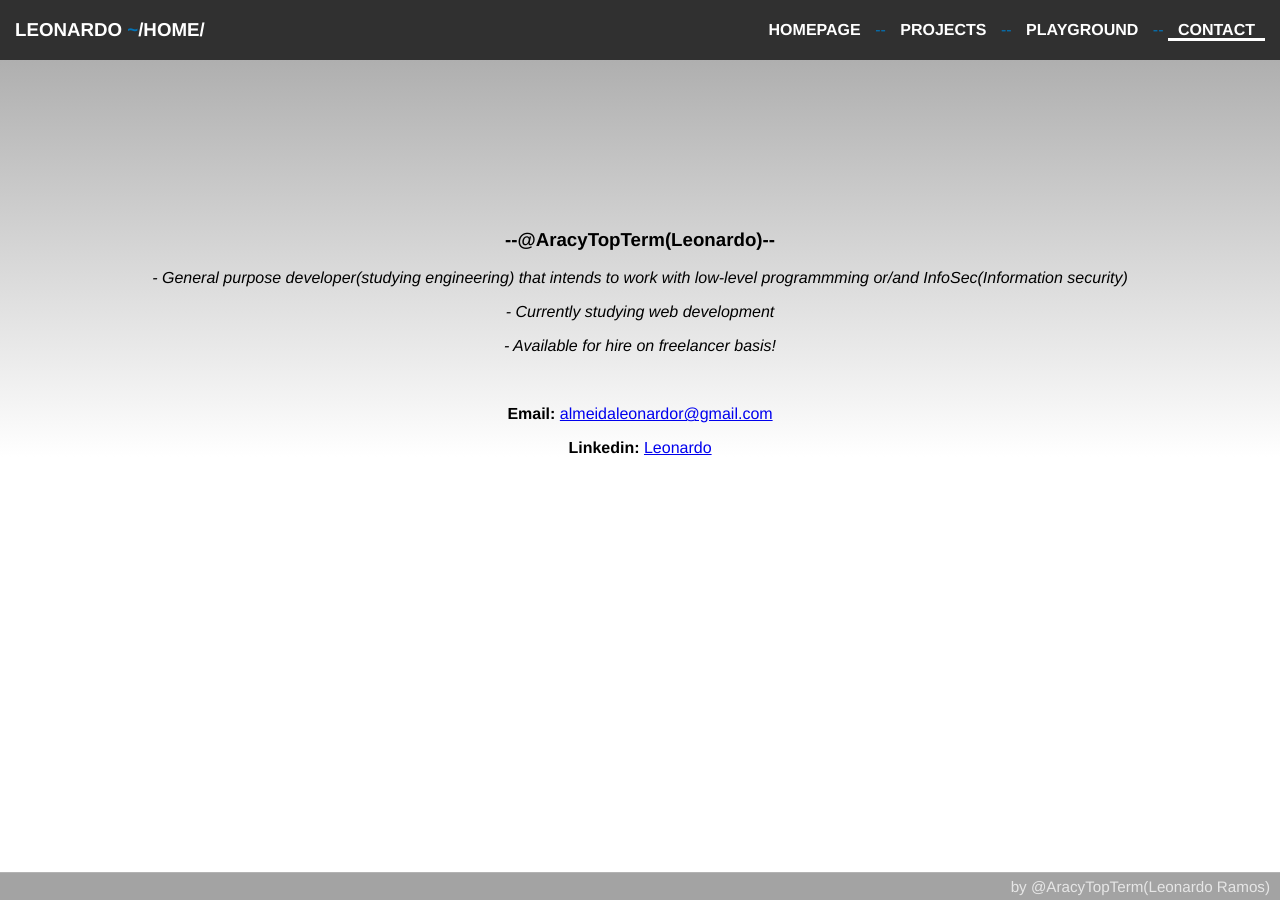
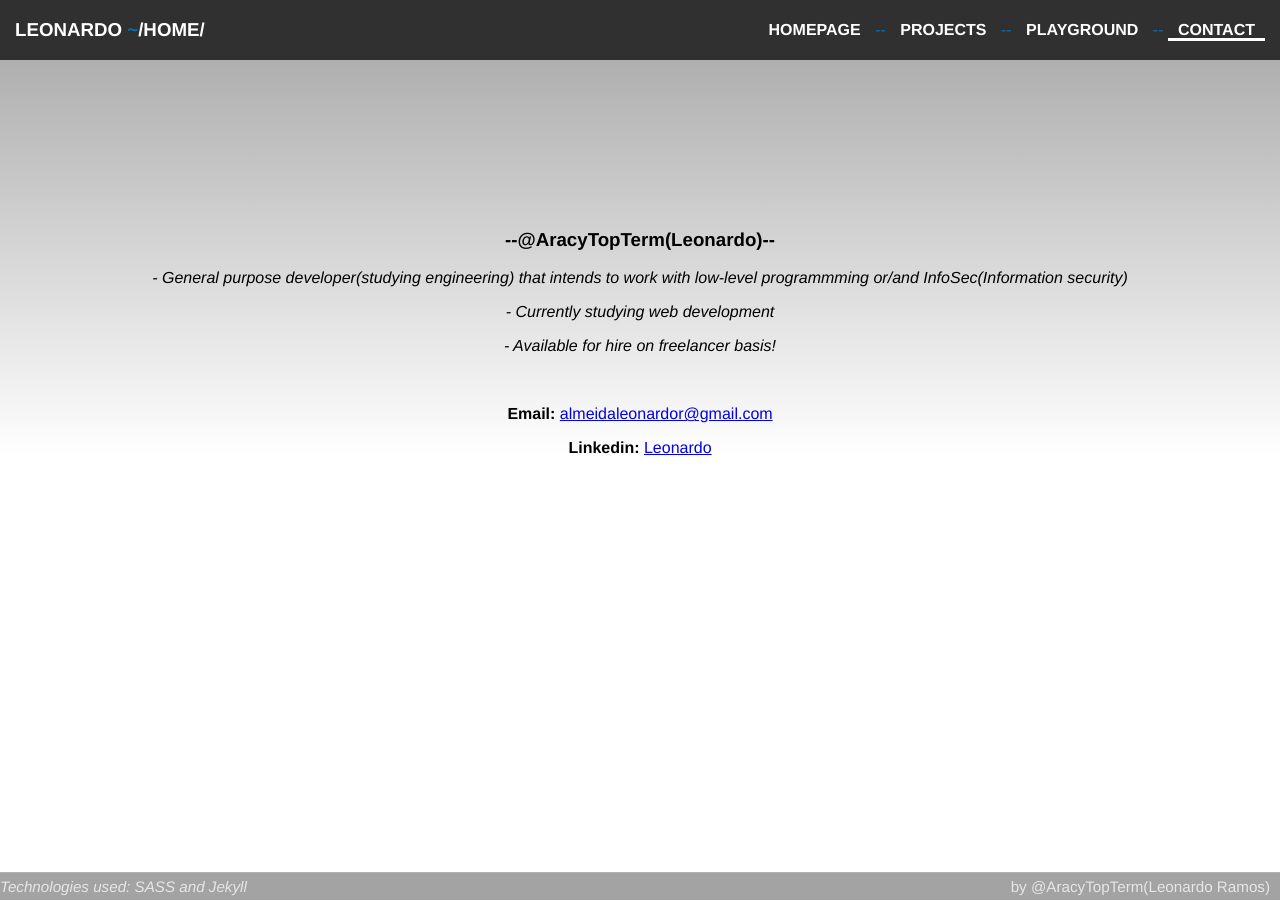
Before and after one commit to anonspacecowboy/anonspacecowboy.github.io, a Jekyll site: the page built from contact.html, in a window 1280 px wide. Built offline with Jekyll 4.4.1, drawn with Linux system fonts in a browser that asks for light colours.

Commit message:
technologies used added

```diff
--- a/_includes/footer.html
+++ b/_includes/footer.html
@@ -1,5 +1,6 @@
 <!-- footer begin -->
 <div class="footer">
+    <span class="footer_description">Technologies used: SASS and Jekyll</span>
     <div class="footer_cop">
         <div>by @AracyTopTerm(Leonardo Ramos)</div>
     </div>
--- a/css/style.css
+++ b/css/style.css
@@ -84,6 +84,11 @@ body {
   border-top: 1px solid #b3b3b3; }
   .footer .footer_cop {
     text-align: right;
+    color: #e6e6e6; }
+  .footer .footer_description {
+    font-style: italic;
+    float: left;
+    text-align: left;
     color: #e6e6e6; }
 
 /* HOMEPAGE */
```
Also changed, not shown: css/style.scss (+7 -0 lines).
